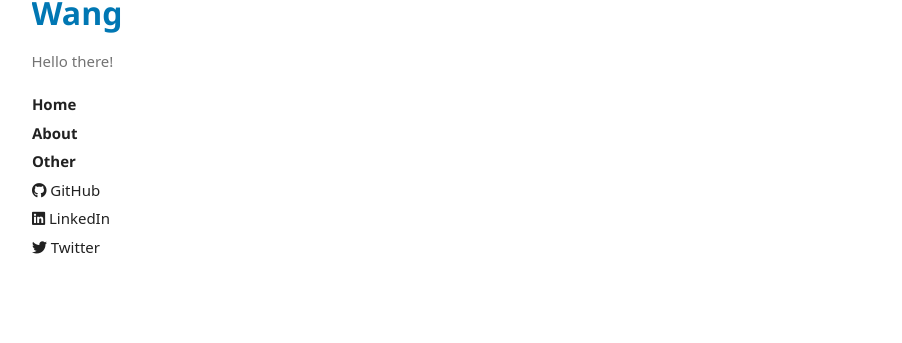
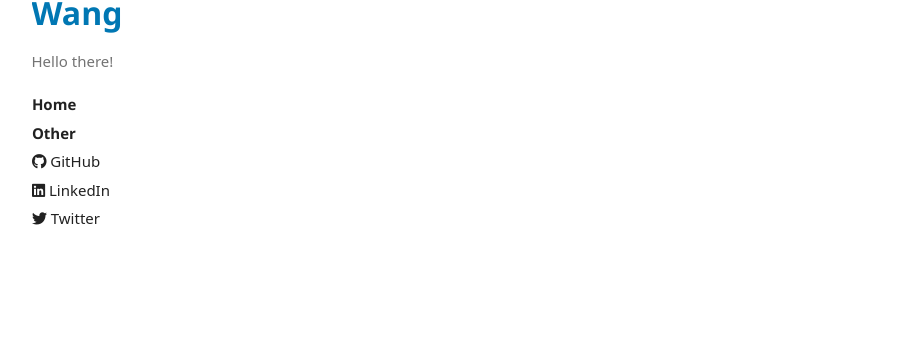
Before and after one commit to gra-w/gra-w.github.io, a Jekyll site: the page built from index.md, in a window 1280 px wide. Shown: the part 293-636 px from the top of the page, without its empty margins (171-1073 px from the left). Built offline with Jekyll 4.4.1, drawn with Linux system fonts in a browser that asks for light colours; some web fonts are replaced; our own code applies the rules of GitHub Pages for plain Markdown files.

Commit message:
Update sidebar.html

```diff
--- a/_includes/sidebar.html
+++ b/_includes/sidebar.html
@@ -12,7 +12,6 @@
   </style>
   <ul class="link">
     <li class="webnav"><a href="/">Home</a></li>
-    <li class="webnav"><a href="/about.html">About</a></li>
     <li class="webnav"><a href="/other.html">Other</a></li>
 
     <li><a href="https://github.com/gra-w" rel="author"><i class="fab fa-github"></i> GitHub</a></li>
```
